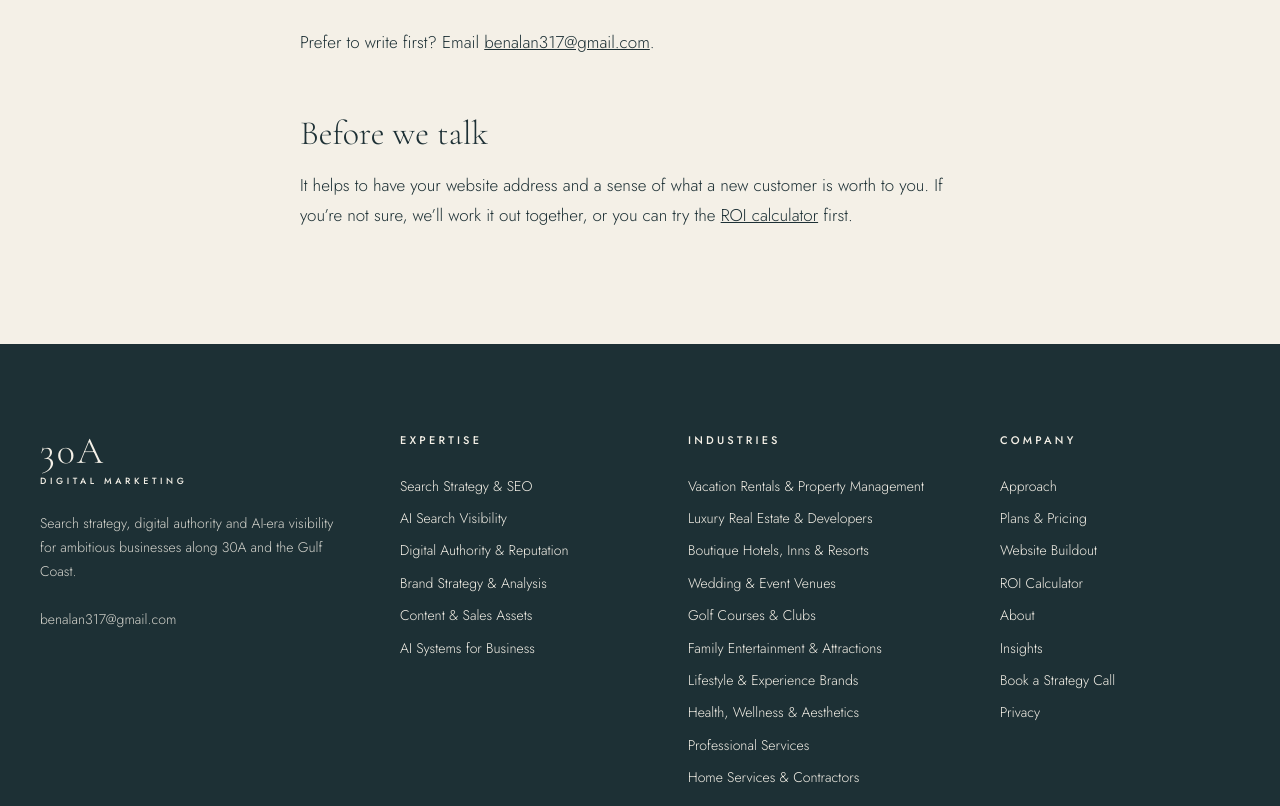
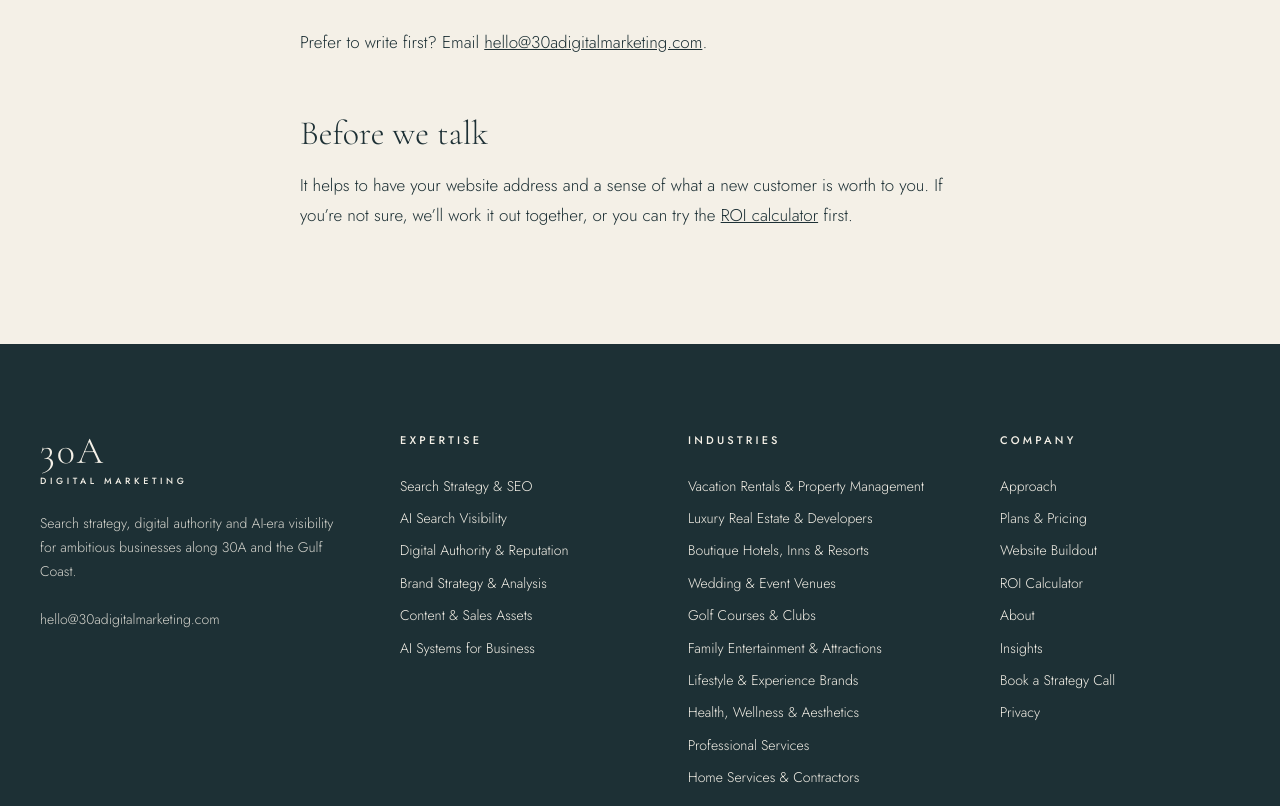
Before and after one commit to benalan317/30adigitalmarketing, a Jekyll site: the page built from strategy-call/index.md, in a window 1280 px wide, cut to the strip 1474-2280 px from the top of the page. Built offline with Jekyll 4.4.1, drawn with Linux system fonts in a browser that asks for light colours.

Commit message:
Switch contact email to hello@30adigitalmarketing.com
Footer, strategy call page and privacy policy now use the Google Workspace
business address. Booking calendar embed is unchanged (still the Gmail account).

Co-Authored-By: Claude Sonnet 5.5 <noreply@anthropic.com>
Claude-Session: https://claude.ai/code/session_01FS4gee2ZUoL1VNQWcERnYC

```diff
--- a/_includes/footer.html
+++ b/_includes/footer.html
@@ -12,8 +12,8 @@
         <span class="brand-sub">Digital Marketing</span>
       </a>
       <p>Search strategy, digital authority and AI-era visibility for ambitious businesses along 30A and the Gulf Coast.</p>
-      {%- comment -%} Interim email. Swap for hello@30adigitalmarketing.com once Workspace is set up. Add LinkedIn here when it exists. {%- endcomment %}
-      <p class="footer-contact"><a href="mailto:benalan317@gmail.com">benalan317@gmail.com</a></p>
+      {%- comment -%} Business email (Google Workspace). Add LinkedIn here when it exists. {%- endcomment %}
+      <p class="footer-contact"><a href="mailto:hello@30adigitalmarketing.com">hello@30adigitalmarketing.com</a></p>
     </div>
 
     <nav class="footer-col" aria-label="Expertise">
--- a/strategy-call/index.md
+++ b/strategy-call/index.md
@@ -12,7 +12,7 @@ sitemap: false
 {% comment %}
 PAGE BRIEF
 Primary keyword: (conversion page)
-Purpose: Destination for every call-to-action button. Booking method: Google Calendar booking page (embed code lives in _includes/booking-embed.html). Contact email: benalan317@gmail.com (interim; swap for hello@30adigitalmarketing.com when Google Workspace is set up).
+Purpose: Destination for every call-to-action button. Booking method: Google Calendar booking page (embed code lives in _includes/booking-embed.html). Contact email: hello@30adigitalmarketing.com (Google Workspace).
 {% endcomment %}
 {%- capture booking_embed %}{% include booking-embed.html %}{% endcapture -%}
 {%- assign booking_embed = booking_embed | strip -%}
@@ -30,9 +30,9 @@ Pick a time that suits you. You'll get a calendar invitation by email once you'v
 {{ booking_embed }}
 </div>
 
-Prefer to write first? Email [benalan317@gmail.com](mailto:benalan317@gmail.com).
+Prefer to write first? Email [hello@30adigitalmarketing.com](mailto:hello@30adigitalmarketing.com).
 {%- else -%}
-Online booking is being set up. In the meantime, email [benalan317@gmail.com](mailto:benalan317@gmail.com) with your business name, your website and a couple of times that suit you, and we'll confirm a time.
+Online booking is being set up. In the meantime, email [hello@30adigitalmarketing.com](mailto:hello@30adigitalmarketing.com) with your business name, your website and a couple of times that suit you, and we'll confirm a time.
 {%- endif %}
 
 ## Before we talk
```
Also changed, not shown: privacy/index.md (+2 -2 lines).
